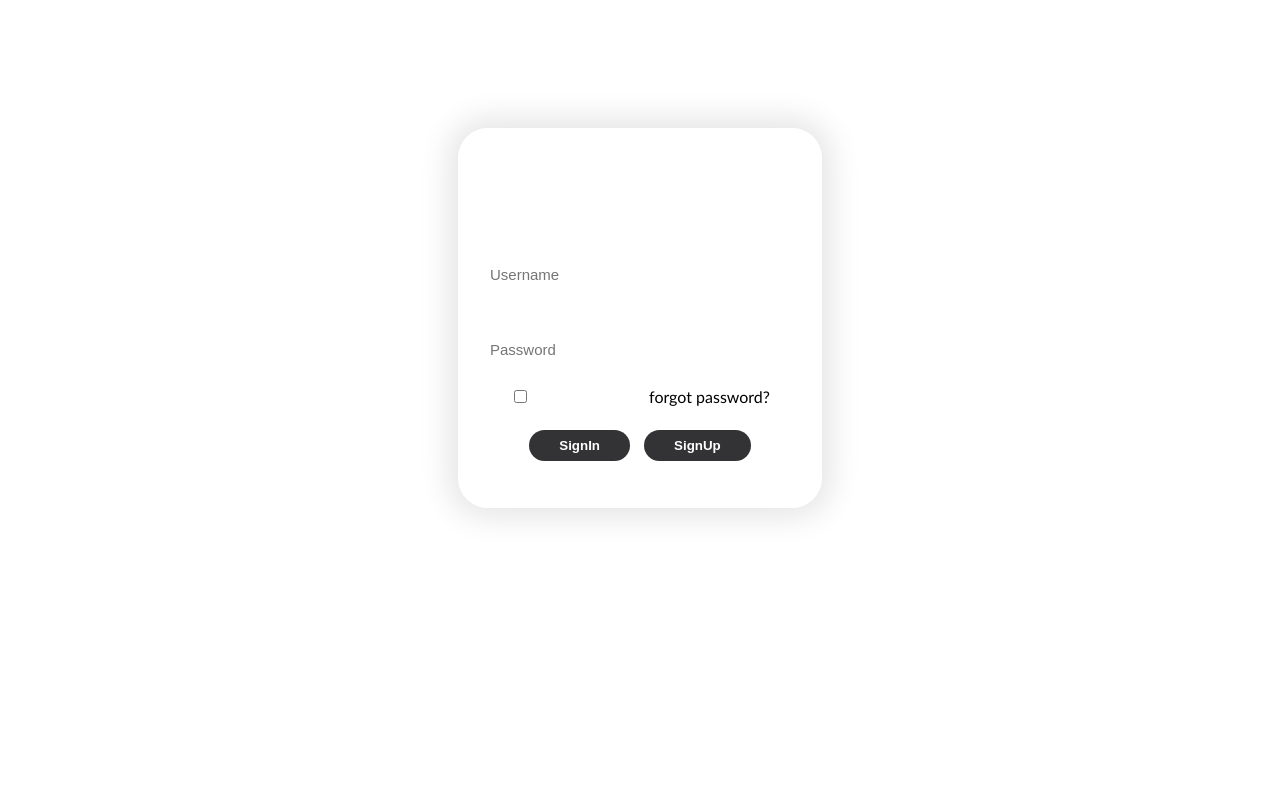
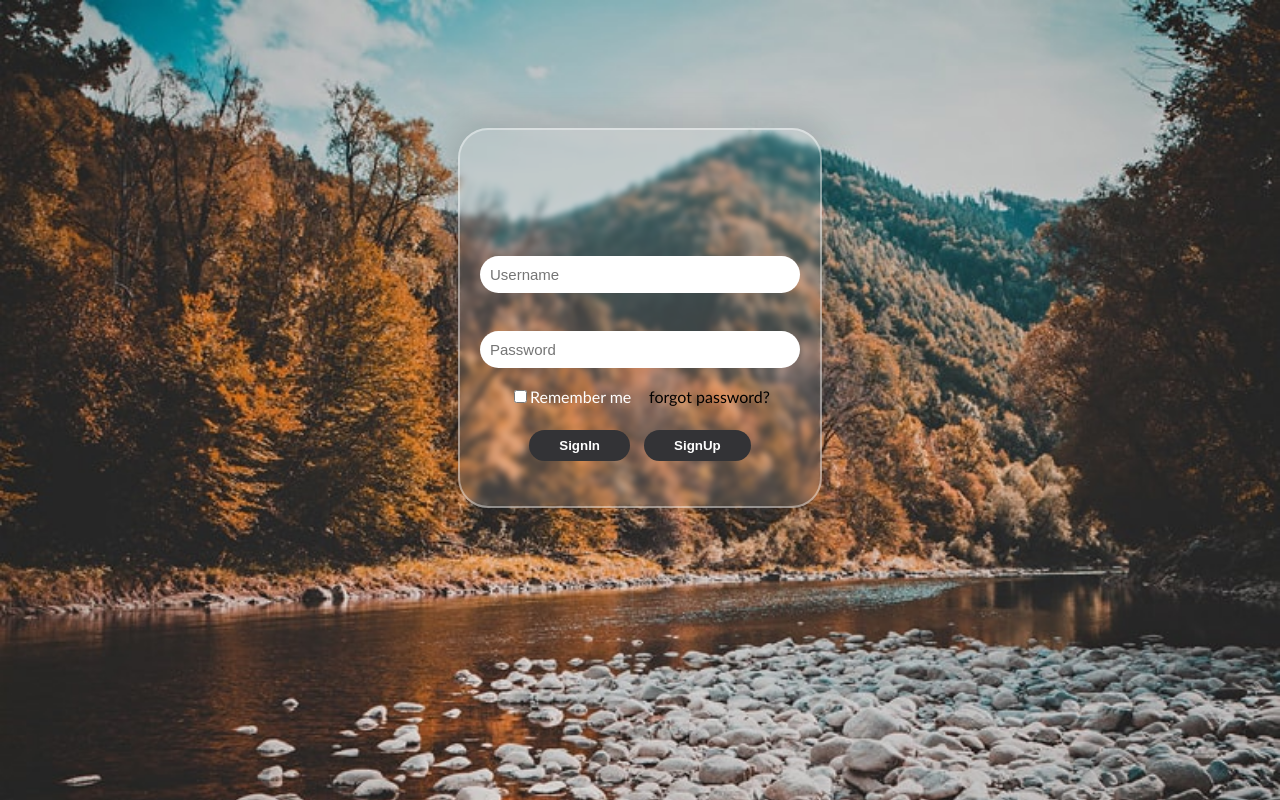
Before and after one commit to Hassan-daood/A-Nice-login-page-, a plain HTML site: page index.html in a window 1280 px wide. Drawn offline with Linux system fonts and the light colour scheme; the site is published under a folder, as on GitHub Pages, so addresses that start at the root find nothing; some icons are missing.

Commit message:
Update index.html

```diff
--- a/index.html
+++ b/index.html
@@ -74,7 +74,7 @@ padding-bottom: 15px;
 
     </style>
 </head>
-<body style="background-image: url('/background.jpg'); background-size:cover; background-repeat:no-repeat;"></body>
+<body style="background-image: url('background.jpg'); background-size:cover; background-repeat:no-repeat;"></body>
 
     <form class="form">
         <i class='bx bx-user-circle'  ></i>
```
